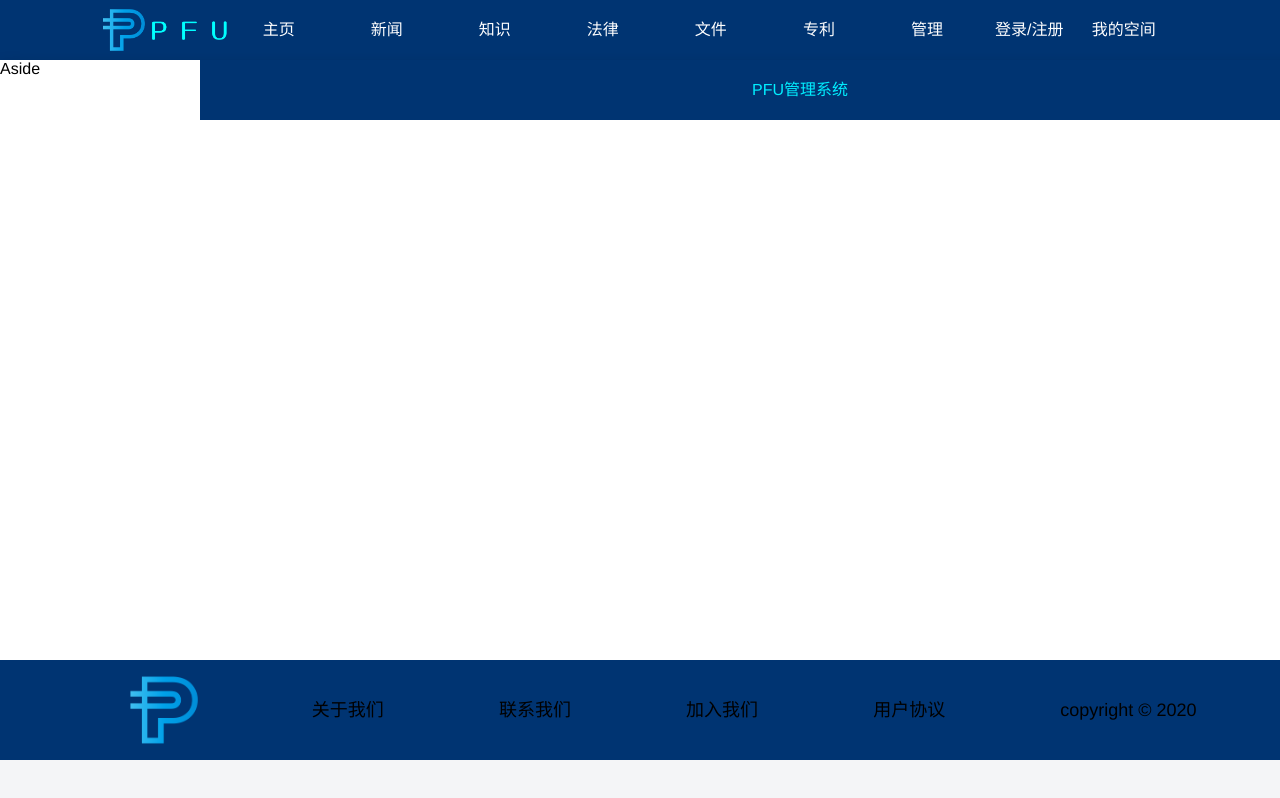
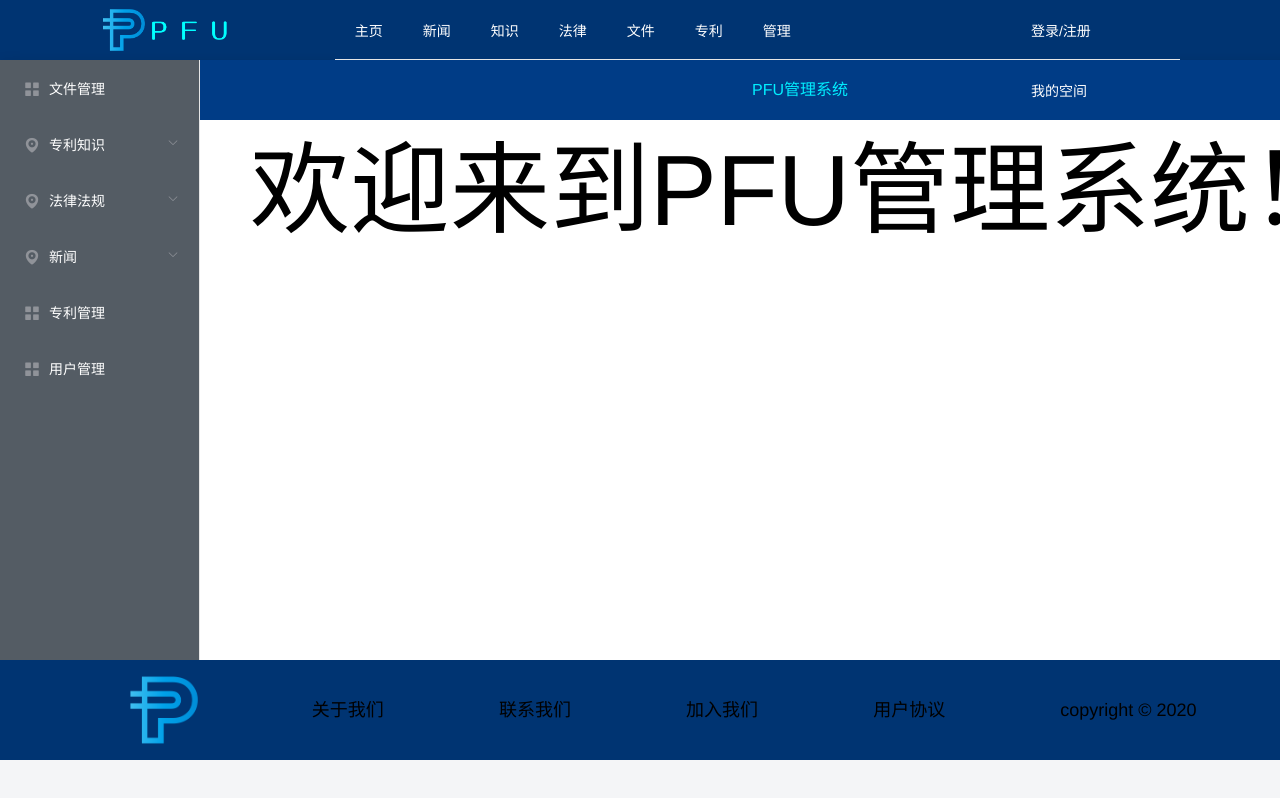
Before and after one commit to MantaYi/patent_web, a Vue app in the folder client/: page /manage in a window 1280 px wide. Shown: the top 798 px of the page. Built offline with nearby package versions, Linux system fonts and the light colour scheme.

Commit message:
导航栏优化

```diff
--- a/client/src/component/HeaderComponent.vue
+++ b/client/src/component/HeaderComponent.vue
@@ -1,19 +1,51 @@
 <template>
   <div class="header">
     <img src="../assets/logo.png" alt="patent for you" height="50px" class="left" />
-    <p class="left center">
+    <el-menu
+      :default-active="activeIndex2"
+      class="el-menu-demo center"
+      mode="horizontal"
+      @select="handleSelect"
+      text-color="#fff"
+      active-text-color="#ffd04b"
+    >
+      <el-menu-item index="1">
         <router-link to="/">主页</router-link>
+      </el-menu-item>
+      <el-menu-item index="2">
         <router-link to="/news">新闻</router-link>
+      </el-menu-item>
+      <el-menu-item index="3">
         <router-link to="/knowledge">知识</router-link>
+      </el-menu-item>
+      <el-menu-item index="4">
         <router-link to="/law">法律</router-link>
+      </el-menu-item>
+      <el-menu-item index="5">
         <router-link to="/file">文件</router-link>
+      </el-menu-item>
+      <el-menu-item index="6">
         <router-link to="/patent">专利</router-link>
+      </el-menu-item>
+      <el-menu-item index="7">
         <router-link to="/manage">管理</router-link>
-    </p>
-    <p class="right">
+      </el-menu-item>
+    </el-menu>
+    <el-menu
+      :default-active="activeIndex2"
+      class="el-menu-demo right"
+      mode="horizontal"
+      @select="handleSelect"
+      text-color="#fff"
+      active-text-color="#ffd04b"
+    >
+      <el-menu-item index="1">
         <router-link to="/login">登录/注册</router-link>
+      </el-menu-item>
+      <el-menu-item index="2">
         <router-link to="/space">我的空间</router-link>
-    </p>
+      </el-menu-item>
+    </el-menu>
   </div>
 </template>
 
@@ -29,28 +61,22 @@
     margin-top: 5px;
     margin-left: 100px;
   }
+  .el-menu {
+    background-color: #003472;
+    color: #fff;
+  }
   .left {
     float: left;
   }
   .center {
+    float: left;
     width: 800px;
+    margin-left: 100px;
   }
   .right {
     float: right;
     width: 200px;
     margin-right: 100px;
   }
-  p {
-    line-height: 60px;
-    display: flex;
-    justify-content: space-around;
-    a {
-      text-align: center;
-      display: inline-block;
-      min-width: 20px;
-      margin-right: 20px;
-      color: white;
-    }
-  }
 }
 </style>
--- a/client/src/router/index.js
+++ b/client/src/router/index.js
@@ -99,6 +99,24 @@ const routes = [{
         name: "Manage",
         component: () =>
           import("../views/manageViews/Manage.vue")
+      },
+      {
+        path: "knowledgeAdd",
+        name: "knowledgeAdd",
+        component: () =>
+          import("../views/manageViews/addViews/KnowledgeAdd.vue")
+      },
+      {
+        path: "lawAdd",
+        name: "lawAdd",
+        component: () =>
+          import("../views/manageViews/addViews/LawAdd.vue")
+      },
+      {
+        path: "newsAdd",
+        name: "newsAdd",
+        component: () =>
+          import("../views/manageViews/addViews/NewsAdd.vue")
       },
       {
         path: "fileChange",
--- a/client/src/views/manageViews/Manage.vue
+++ b/client/src/views/manageViews/Manage.vue
@@ -0,0 +1,13 @@
+<template>
+  <div>
+    <p>欢迎来到PFU管理系统！</p>
+  </div>
+</template>
+<style lang="less" scoped>
+p {
+  padding-top: 20px;
+  text-align: center;
+  font-size: 100px;
+  line-height: 100px;
+}
+</style>
--- a/client/src/views/manageViews/ManageView.vue
+++ b/client/src/views/manageViews/ManageView.vue
@@ -1,7 +1,60 @@
 <template>
   <div class="manageView">
     <el-container>
-      <el-aside width="200px">Aside</el-aside>
+      <el-aside width="200px">
+        <el-menu
+          default-active="2"
+          class="el-menu-vertical-demo"
+          @open="handleOpen"
+          @close="handleClose"
+          background-color="#545c64"
+          text-color="#fff"
+          active-text-color="#ffd04b"
+        >
+          <el-menu-item index="1">
+            <i class="el-icon-menu"></i>
+            <span slot="title">文件管理</span>
+          </el-menu-item>
+          <el-submenu index="2">
+            <template slot="title">
+              <i class="el-icon-location"></i>
+              <span>专利知识</span>
+            </template>
+            <el-menu-item-group>
+              <el-menu-item index="2-1">专利知识管理</el-menu-item>
+              <el-menu-item index="2-2">专利知识增加</el-menu-item>
+            </el-menu-item-group>
+          </el-submenu>
+          <el-submenu index="3">
+            <template slot="title">
+              <i class="el-icon-location"></i>
+              <span>法律法规</span>
+            </template>
+            <el-menu-item-group>
+              <el-menu-item index="3-1">法律法规管理</el-menu-item>
+              <el-menu-item index="3-2">法律法规增加</el-menu-item>
+            </el-menu-item-group>
+          </el-submenu>
+          <el-submenu index="4">
+            <template slot="title">
+              <i class="el-icon-location"></i>
+              <span>新闻</span>
+            </template>
+            <el-menu-item-group>
+              <el-menu-item index="4-1">新闻管理</el-menu-item>
+              <el-menu-item index="4-2">新闻增加</el-menu-item>
+            </el-menu-item-group>
+          </el-submenu>
+          <el-menu-item index="5">
+            <i class="el-icon-menu"></i>
+            <span slot="title">专利管理</span>
+          </el-menu-item>
+          <el-menu-item index="6">
+            <i class="el-icon-menu"></i>
+            <span slot="title">用户管理</span>
+          </el-menu-item>
+        </el-menu>
+      </el-aside>
       <el-container>
         <el-header>PFU管理系统</el-header>
         <router-view></router-view>
@@ -9,6 +62,7 @@
     </el-container>
   </div>
 </template>
+
 <style lang="less" scoped>
 .manageView {
   width: 1400px;
@@ -17,7 +71,7 @@
   box-shadow: 0 2px 12px 0 rgba(0, 0, 0, 0.1);
   margin: 0 auto;
   .el-header {
-    background-color: #003472;
+    background-color: #003c86;
     color: rgb(0, 238, 255);
     text-align: center;
     line-height: 60px;
@@ -25,6 +79,9 @@
   .el-aside {
     height: 600px;
     background-color: #fff;
+    .el-menu {
+      height: 600px;
+    }
   }
 }
 </style>
```
Also changed, not shown: client/src/views/manageViews/addViews/KnowledgeAdd.vue (added), client/src/views/manageViews/addViews/LawAdd.vue (added), client/src/views/manageViews/addViews/NewsAdd.vue (added). Lines whose indentation alone changed are shown as unchanged.
